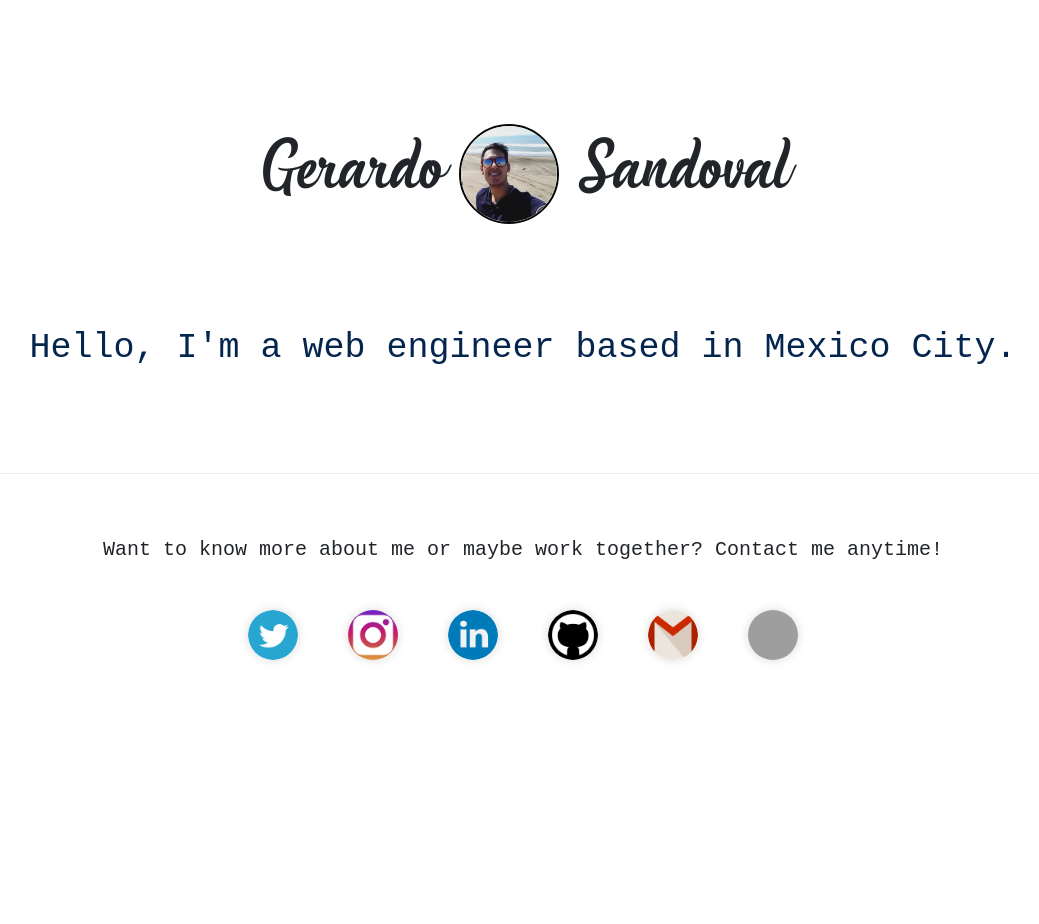
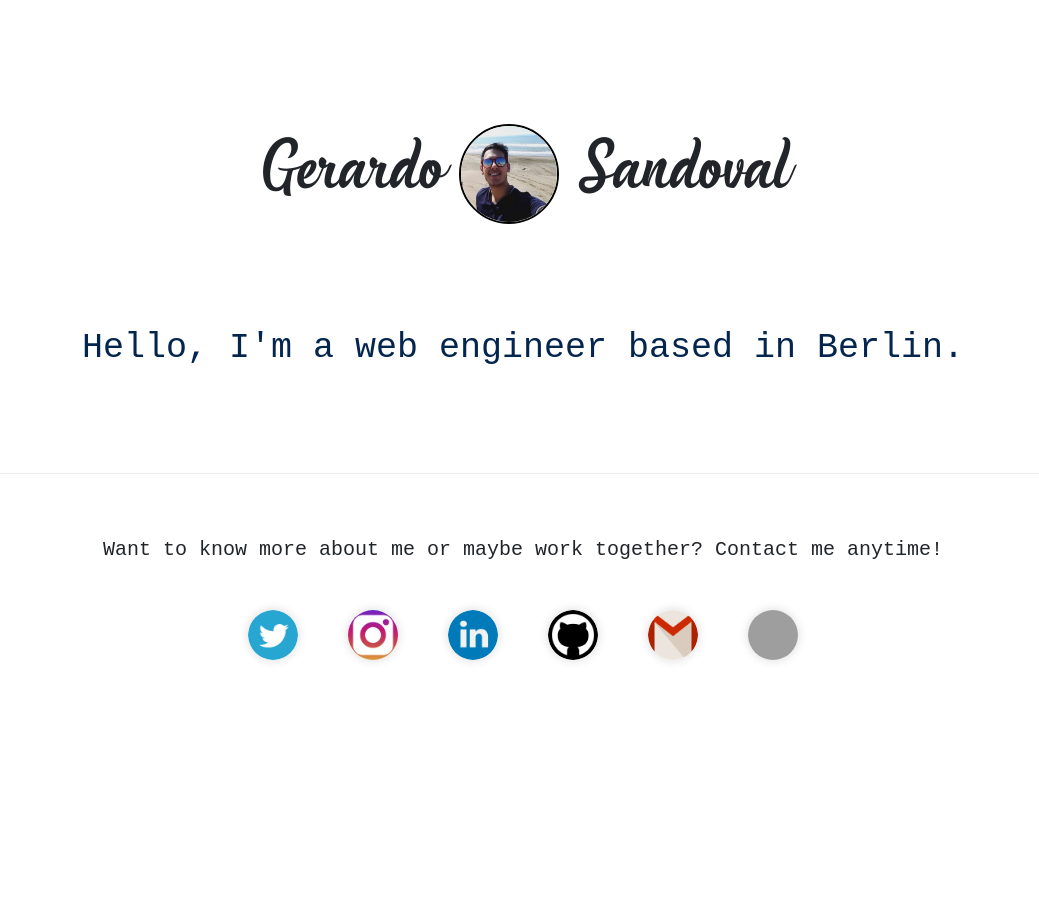
Before and after one commit to gerardosandoval/gerardosm, a Jekyll site: the page built from index.html, in a window 1280 px wide. Shown: the whole page, without its empty margins (117-1156 px from the left). Built offline with Jekyll 4.4.1, drawn with Linux system fonts in a browser that asks for light colours; grey boxes are pictures that could not be loaded.

Commit message:
update heading base text

```diff
--- a/_layouts/home.html
+++ b/_layouts/home.html
@@ -11,7 +11,7 @@ layout: default
       <img src="img/selfie.png" class="rounded-circle" id="selfie"></img>
       <div id="name">Sandoval</div>
      </div>
-    <div id="description" class="text-center">Hello, I'm a web engineer based in Mexico City.</div>
+    <div id="description" class="text-center">Hello, I'm a web engineer based in Berlin.</div>
   </div>
 </div>
 
```
